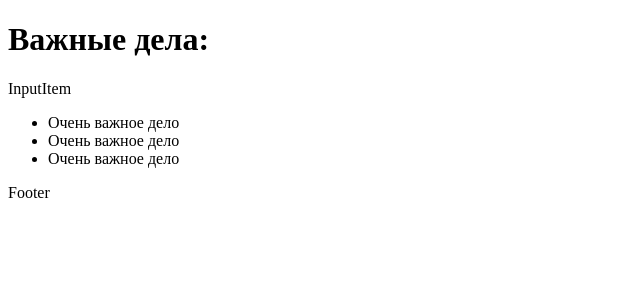
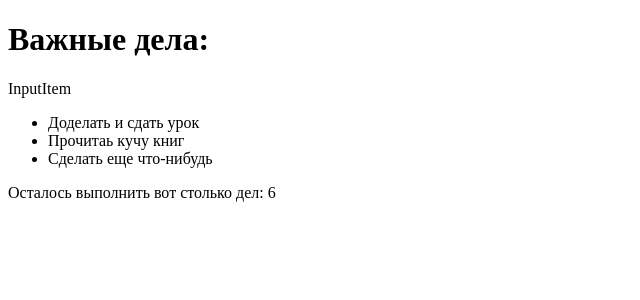
Before and after one commit to WebHeroSchool/ToDo_NY, a React (Create React App) app: page / in a window 1280 px wide. Shown: the top 300 px of the page, without its empty margins (0-640 px from the left). Built offline with nearby package versions, Linux system fonts and the light colour scheme.

Commit message:
Lesson19 done!

```diff
--- a/src/Components/App/App.js
+++ b/src/Components/App/App.js
@@ -3,13 +3,18 @@ import InputItem from '../InputItem/InputItem'
 import ItemList from '../ItemList/ItemList'
 import Footer from '../Footer/Footer'
 
+  const todoItem = {
+	task1: 'Доделать и сдать урок',
+	task2: 'Прочитаь кучу книг',
+	task3: 'Сделать еще что-нибудь'
+  };
 
 const App = () => (
 	<div>
 		<h1>Важные дела:</h1>
 		<InputItem />
-		<ItemList />
-		<Footer />
+		<ItemList todoItems={todoItem} />
+		<Footer count={6} />
 	</div>);
 
 export default App;
--- a/src/Components/Footer/Footer.js
+++ b/src/Components/Footer/Footer.js
@@ -1,5 +1,5 @@
 import React from 'react';
 
-const Footer = () => (<div>Footer</div>);
+const Footer = ({ count }) => (<div>Осталось выполнить вот столько дел: {count}</div>);
 
 export default Footer;
--- a/src/Components/Item/Item.js
+++ b/src/Components/Item/Item.js
@@ -1,5 +1,5 @@
 import React from 'react';
 
-const Item = () => (<span>Очень важное дело</span>)
+const Item = ({ todoItem }) => (<span>{todoItem}</span>)
 
 export default Item;
--- a/src/Components/ItemList/ItemList.js
+++ b/src/Components/ItemList/ItemList.js
@@ -1,10 +1,10 @@
 import React from 'react';
 import Item from '../Item/Item'
 
-const ItemList = () => (<ul>
-    <li><Item /></li>
-    <li><Item /></li>
-    <li><Item /></li>
+const ItemList = ({ todoItems }) => (<ul>
+    <li><Item todoItem={todoItems.task1} /></li>
+    <li><Item todoItem={todoItems.task2} /></li>
+    <li><Item todoItem={todoItems.task3} /></li>
     </ul>);
 
 export default ItemList;
```
